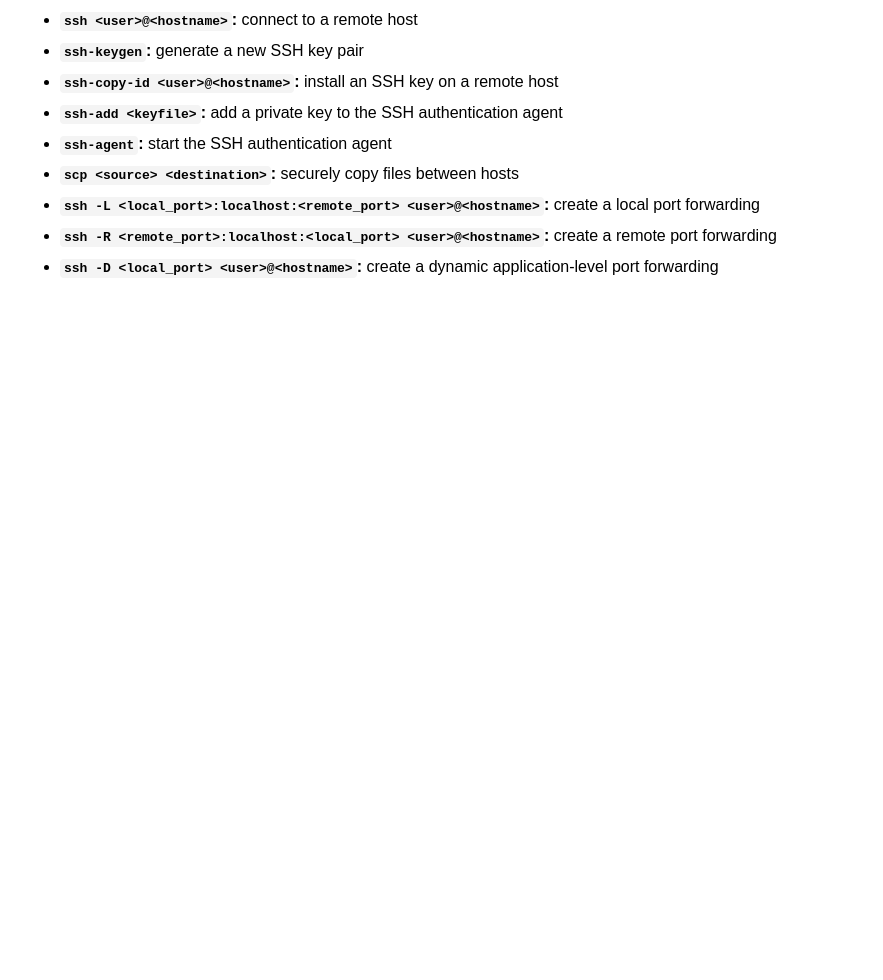
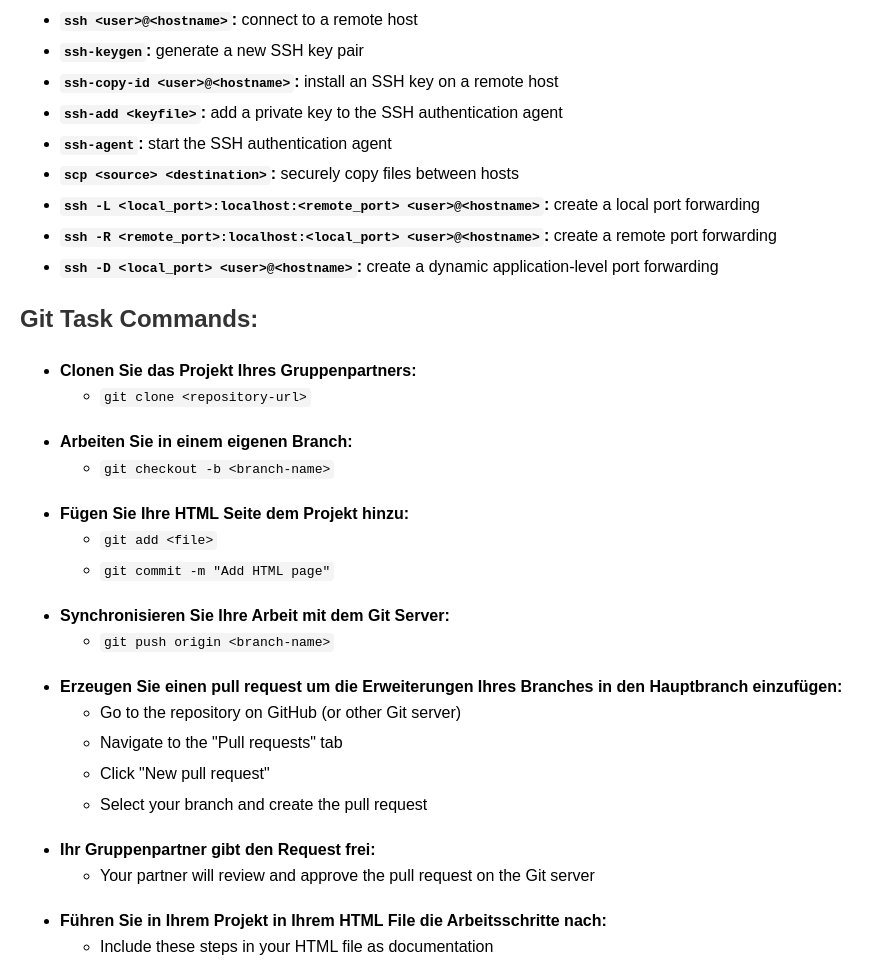
Before and after one commit to nebletic/m109, a plain HTML site: page index.html in a window 1280 px wide. Shown: the part 711-1691 px from the top of the page, without its empty margins (0-883 px from the left). Before the commit the page ends 1011 px from the top, so only its background shows below. Drawn offline with Linux system fonts and the light colour scheme.

Commit message:
partnerarbeit

```diff
--- a/index.html
+++ b/index.html
@@ -72,5 +72,51 @@
     </ul>
 </section>
 
+<!-- Git Task Commands Section -->
+<section>
+    <h2>Git Task Commands:</h2>
+    <ul>
+        <li><strong>Clonen Sie das Projekt Ihres Gruppenpartners:</strong>
+            <ul>
+                <li><code>git clone &lt;repository-url&gt;</code></li>
+            </ul>
+        </li>
+        <li><strong>Arbeiten Sie in einem eigenen Branch:</strong>
+            <ul>
+                <li><code>git checkout -b &lt;branch-name&gt;</code></li>
+            </ul>
+        </li>
+        <li><strong>Fügen Sie Ihre HTML Seite dem Projekt hinzu:</strong>
+            <ul>
+                <li><code>git add &lt;file&gt;</code></li>
+                <li><code>git commit -m "Add HTML page"</code></li>
+            </ul>
+        </li>
+        <li><strong>Synchronisieren Sie Ihre Arbeit mit dem Git Server:</strong>
+            <ul>
+                <li><code>git push origin &lt;branch-name&gt;</code></li>
+            </ul>
+        </li>
+        <li><strong>Erzeugen Sie einen pull request um die Erweiterungen Ihres Branches in den Hauptbranch einzufügen:</strong>
+            <ul>
+                <li>Go to the repository on GitHub (or other Git server)</li>
+                <li>Navigate to the "Pull requests" tab</li>
+                <li>Click "New pull request"</li>
+                <li>Select your branch and create the pull request</li>
+            </ul>
+        </li>
+        <li><strong>Ihr Gruppenpartner gibt den Request frei:</strong>
+            <ul>
+                <li>Your partner will review and approve the pull request on the Git server</li>
+            </ul>
+        </li>
+        <li><strong>Führen Sie in Ihrem Projekt in Ihrem HTML File die Arbeitsschritte nach:</strong>
+            <ul>
+                <li>Include these steps in your HTML file as documentation</li>
+            </ul>
+        </li>
+    </ul>
+</section>
+
 </body>
 </html>
```
